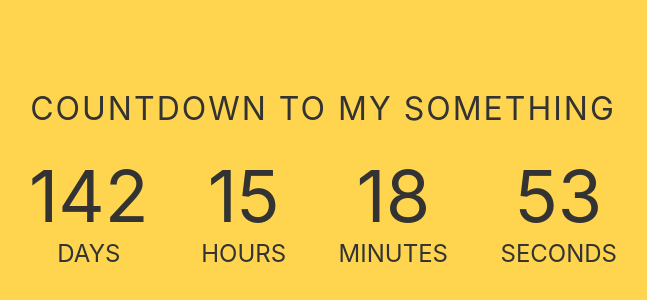
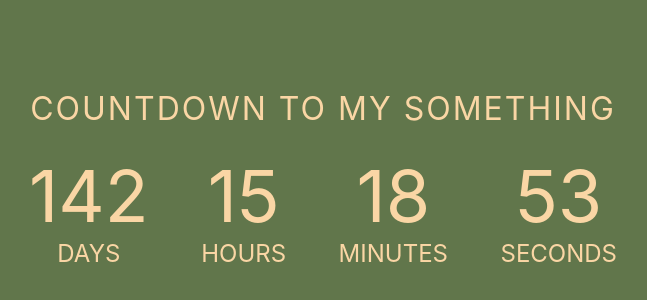
Before and after one commit to bielsesa/countdown, a plain HTML site: page index.html in a window 1280 px wide. Shown: the part 210-510 px from the top of the page, without its empty margins (317-964 px from the left). Drawn offline with Linux system fonts and the light colour scheme.

Commit message:
Update styles.css

```diff
--- a/styles.css
+++ b/styles.css
@@ -16,7 +16,7 @@ html, body {
 
 body {
   align-items: center;
-  background-color: #ffd54f;
+  background-color: #61764B;
   display: flex;
   font-family: -apple-system,
     BlinkMacSystemFont,
@@ -30,7 +30,7 @@ body {
 }
 
 .container {
-  color: #333;
+  color: #FAD6A5;
   margin: 0 auto;
   text-align: center;
 }
```
